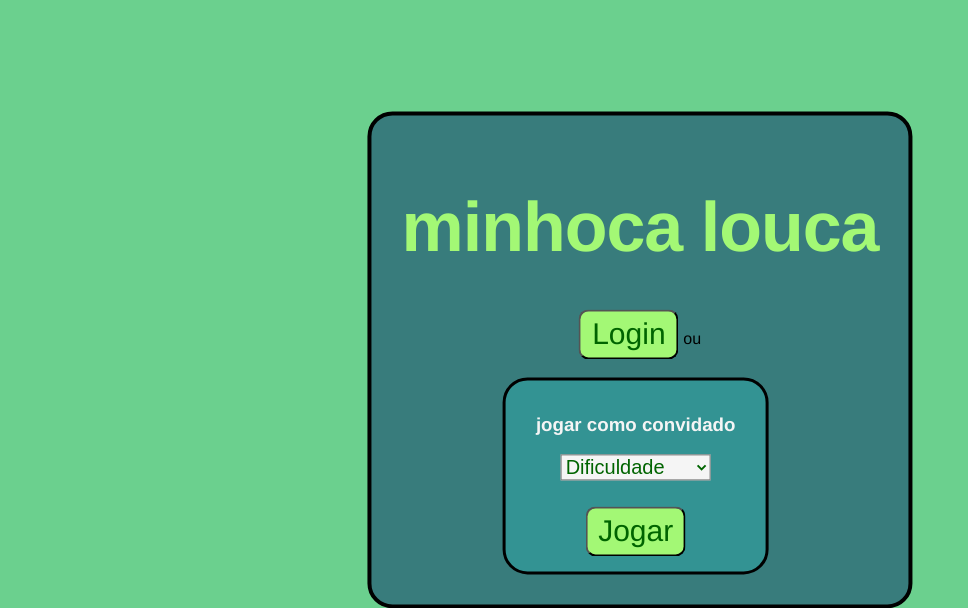
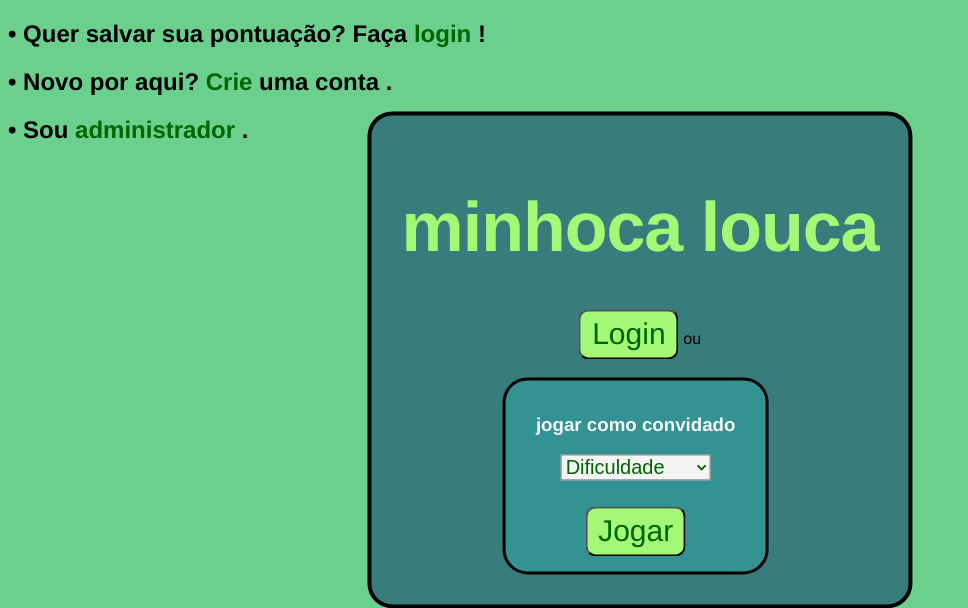
Before and after one commit to MatheusPK/T2-ProgWeb, a Django app: page / in a window 1280 px wide. Shown: the top 608 px of the page, without its empty margins (0-968 px from the left). Run offline with Django 4.2, Linux system fonts and the light colour scheme.

Commit message:
[ADD] Home page options

```diff
--- a/MinhocaLouca/MinhocaLoucaApp/static/MinhocaLoucaApp/css/home.css
+++ b/MinhocaLouca/MinhocaLoucaApp/static/MinhocaLoucaApp/css/home.css
@@ -1,10 +1,6 @@
 body {
     font-family: 'Helvetica Neue', sans-serif;
     background-color: rgb(107, 208, 142);
-}
-
-h3 {
-    color: whitesmoke;
 }
 
 .container {
@@ -47,6 +43,11 @@ h1 {
     text-align: center;
 }
 
+
+h3 {
+    color: whitesmoke;
+}
+
 .difficultyField {
     position: relative;
     width: 150px;
@@ -78,4 +79,15 @@ h1 {
     font-family: 'Helvetica Neue', sans-serif;
     color: darkgreen;
     background-color: rgb(163, 248, 117);
+    cursor:pointer;
 }
+
+.link{
+    color: darkgreen;
+    text-decoration: none;
+}
+
+.link:hover{
+    color: whitesmoke;
+    text-decoration: underline;
+}
--- a/MinhocaLouca/MinhocaLoucaApp/templates/MinhocaLoucaApp/home.html
+++ b/MinhocaLouca/MinhocaLoucaApp/templates/MinhocaLoucaApp/home.html
@@ -10,6 +10,9 @@
     <title>Minhoca Louca - Início</title>
 </head>
 <body>
+    <h2> • Quer salvar sua pontuação? Faça <a class="link" href="{% url 'home' %}">login</a> ! </h2>
+    <h2> • Novo por aqui? <a class="link" href="{% url 'home' %}">Crie</a> uma conta . </h2>
+    <h2> • Sou <a class="link" href="{% url 'home' %}">administrador</a> . </h2>
     <div class="loginField">
         <h1 class="title">minhoca louca</h1>
         <form action="{% url 'game' %}" onsubmit="return validateForm()" method="get">
```
